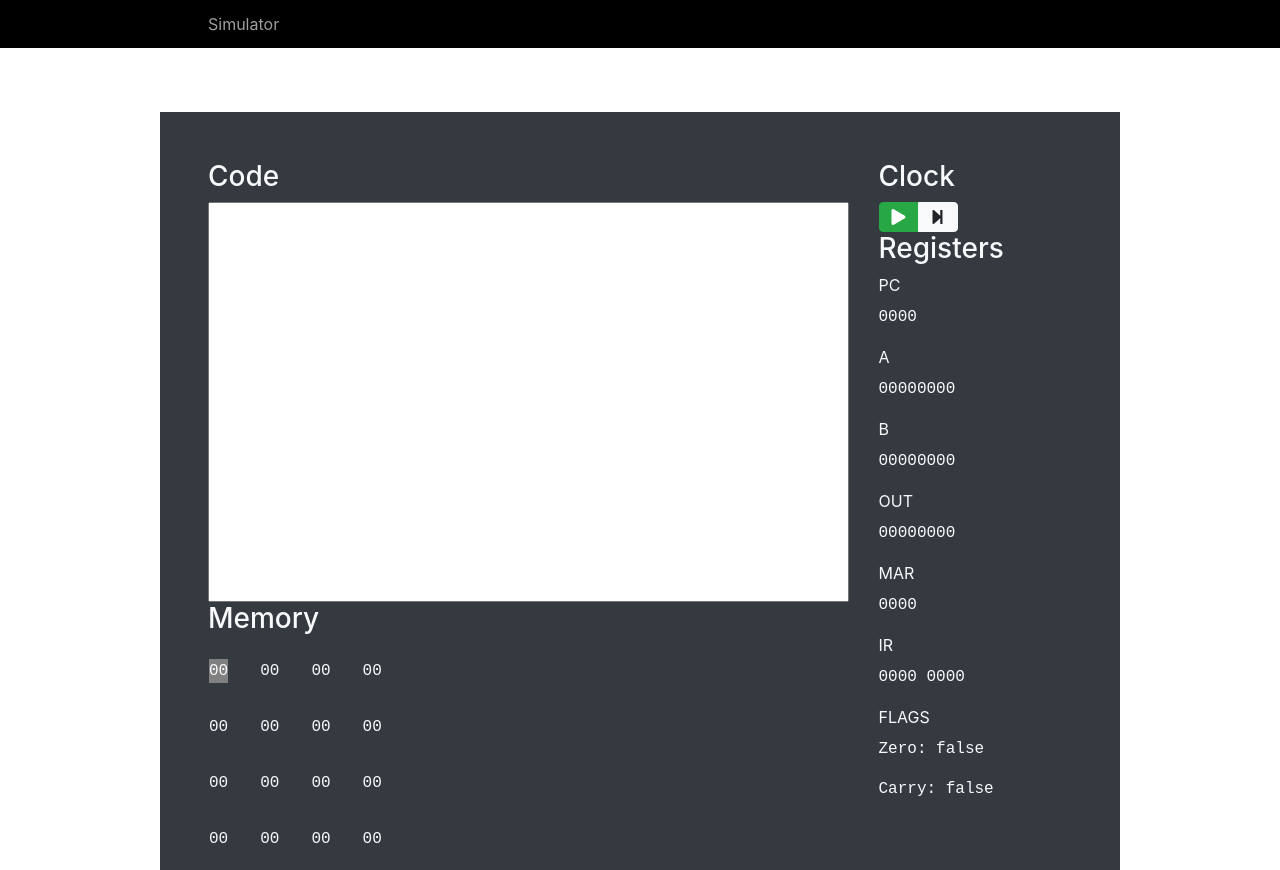
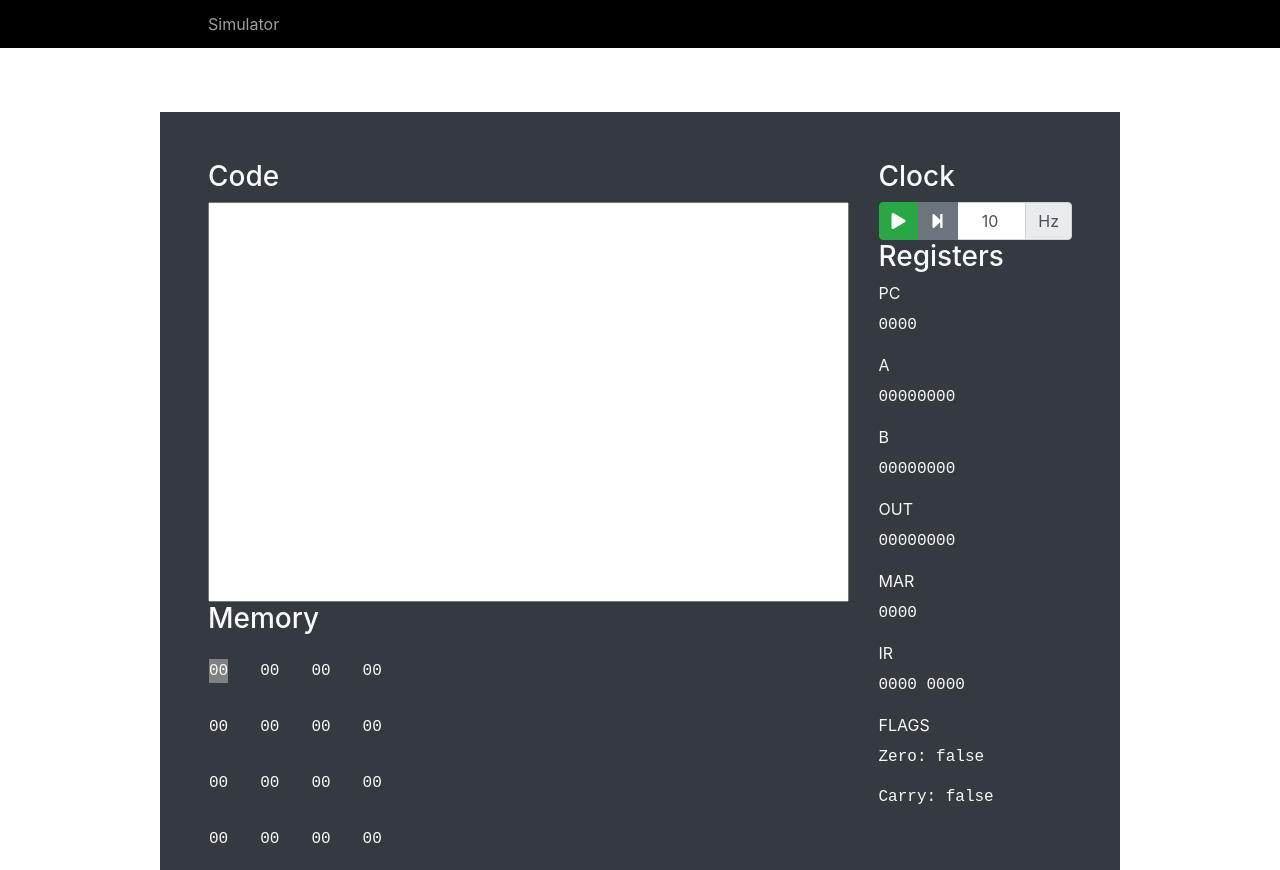
Before and after one commit to afflitto/retrobrew-assembler, a website built with webpack: page src/html/index.html in a window 1280 px wide. Shown: the top 870 px of the page. Built offline with nearby package versions, Linux system fonts and the light colour scheme; files whose address does not match are found by name.

Commit message:
clock frequency update ui

```diff
--- a/src/css/index.css
+++ b/src/css/index.css
@@ -31,6 +31,10 @@
   height: 400px;
 }
 
+#clock-frequency {
+  text-align: right;
+}
+
 textarea {
   font-family: monospace;
   resize: none;
--- a/src/html/index.html
+++ b/src/html/index.html
@@ -28,10 +28,17 @@
 
           <div class="col-md-3 text-light">
             <h3>Clock</h3>
-            <div class="btn-group" role="group">
-              <button type="button" class="btn btn-success" id="clock-play-pause"><i class="fas fa-play"></i></button>
-              <button type="button" class="btn btn-light" id="clock-step"><i class="fas fa-step-forward"></i></button>
+            <div class="input-group">
+              <div class="input-group-prepend" role="group">
+                <button type="button" class="btn btn-success" id="clock-play-pause"><i class="fas fa-play"></i></button>
+                <button type="button" class="btn btn-secondary" id="clock-step"><i class="fas fa-step-forward"></i></button>
+              </div>
+              <input type="number" class="form-control" id="clock-frequency" value="10" min="1" max="999">
+              <div class="input-group-append" role="group">
+                <span class="input-group-text">Hz</span>
+              </div>
             </div>
+
 
             <h3>Registers</h3>
             <label>PC</label>
--- a/src/js/index.js
+++ b/src/js/index.js
@@ -46,7 +46,14 @@ $(() => { //window ready
 		window.localStorage.code = code;
 
 		updateUI();
-	})
+	});
+
+	$('#clock-frequency').change(() => {
+		const freq = $('#clock-frequency').val();
+		if(freq > 0 && freq < 1000) {
+			emulator.clock.updateFrequency(freq);
+		}
+	});
 
   updateUI(); //fill in memory/registers with initial state
 });
```
